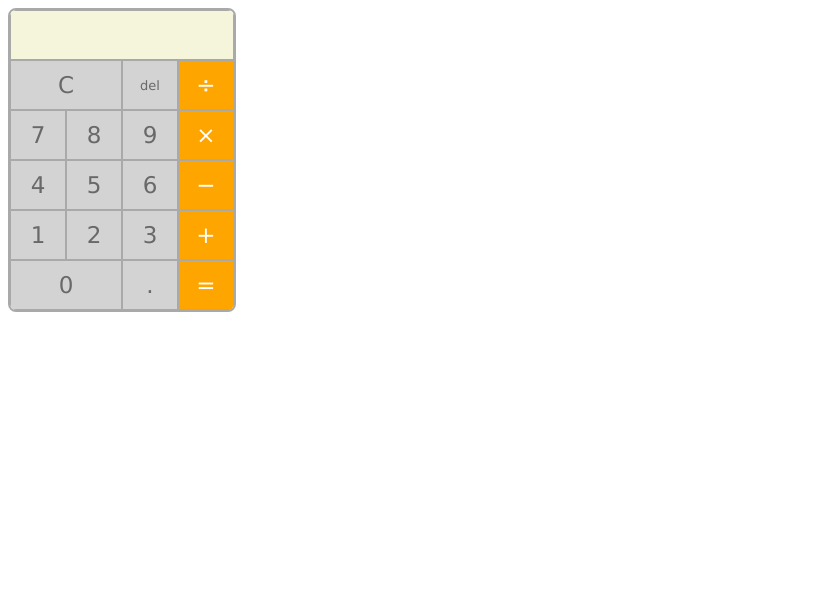
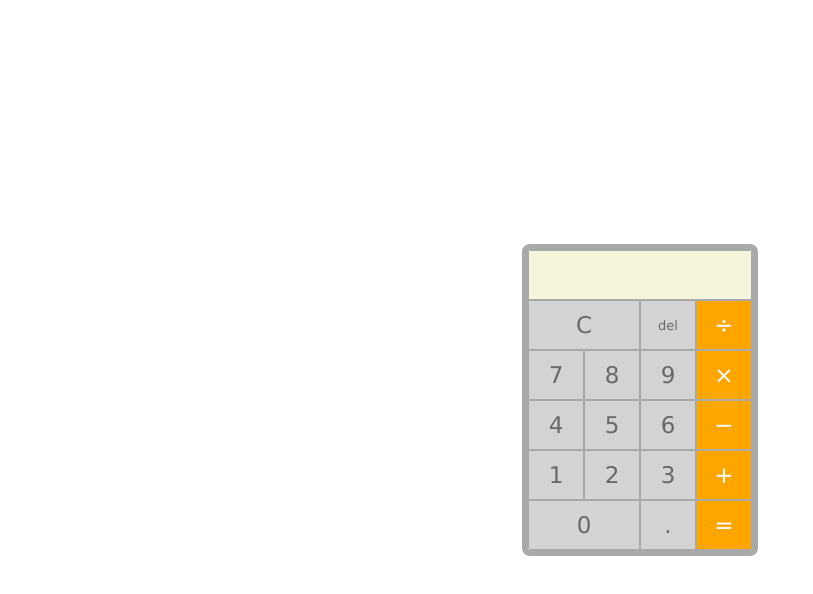
Before and after one commit to rvd2pwipwip/odin-calculator, a plain HTML site: page index.html in a window 1280 px wide. Shown: the whole page, without its empty margins (0-813 px from the left). Drawn offline with Linux system fonts and the light colour scheme.

Commit message:
Center calculator in window

```diff
--- a/styles.css
+++ b/styles.css
@@ -3,6 +3,12 @@
   font-size: 1.2rem;
   color: dimgray;
   text-align: center;
+}
+
+body {
+  display: flex;
+  align-items: center;
+  justify-content: center;
 }
 
 .body {
@@ -11,7 +17,7 @@
   height: 300px;
   grid-template-rows: repeat(6, 1fr);
   grid-template-columns: repeat(4, 1fr);
-  border: 2px solid darkgray;
+  border: 6px solid darkgray;
   border-radius: 8px;
   overflow: clip;
 }
@@ -32,7 +38,7 @@
   justify-content: center;
   border: 1px solid darkgray;
   background-color: lightgray;
-  cursor:pointer;
+  cursor: pointer;
 }
 
 .operator {
```
